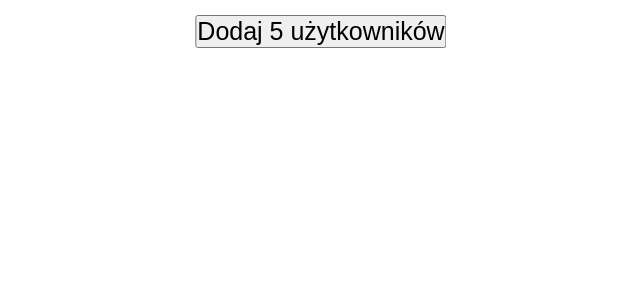
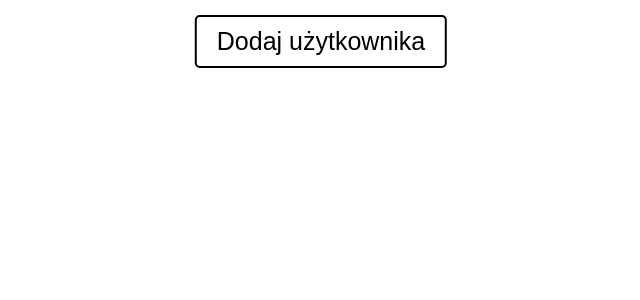
Before and after one commit to DominikPro/Fetch-Practice, a React (Create React App) app: page / in a window 1280 px wide. Shown: the top 300 px of the page, without its empty margins (334-974 px from the left). Built offline with nearby package versions, Linux system fonts and the light colour scheme.

Commit message:
adding inline styles for ButtonFetchUseres.js

```diff
--- a/src/components/ButtonFetchUsers.js
+++ b/src/components/ButtonFetchUsers.js
@@ -2,7 +2,17 @@ import React from "react";
 const ButtonFetchUsers = props => {
   return (
     <div>
-      <button onClick={props.click}>Dodaj 5 użytkowników</button>
+      <button
+        style={{
+          padding: "10px 20px",
+          borderRadius: "5px",
+          border: "2px solid",
+          backgroundColor: "white"
+        }}
+        onClick={props.click}
+      >
+        Dodaj użytkownika
+      </button>
     </div>
   );
 };
```
